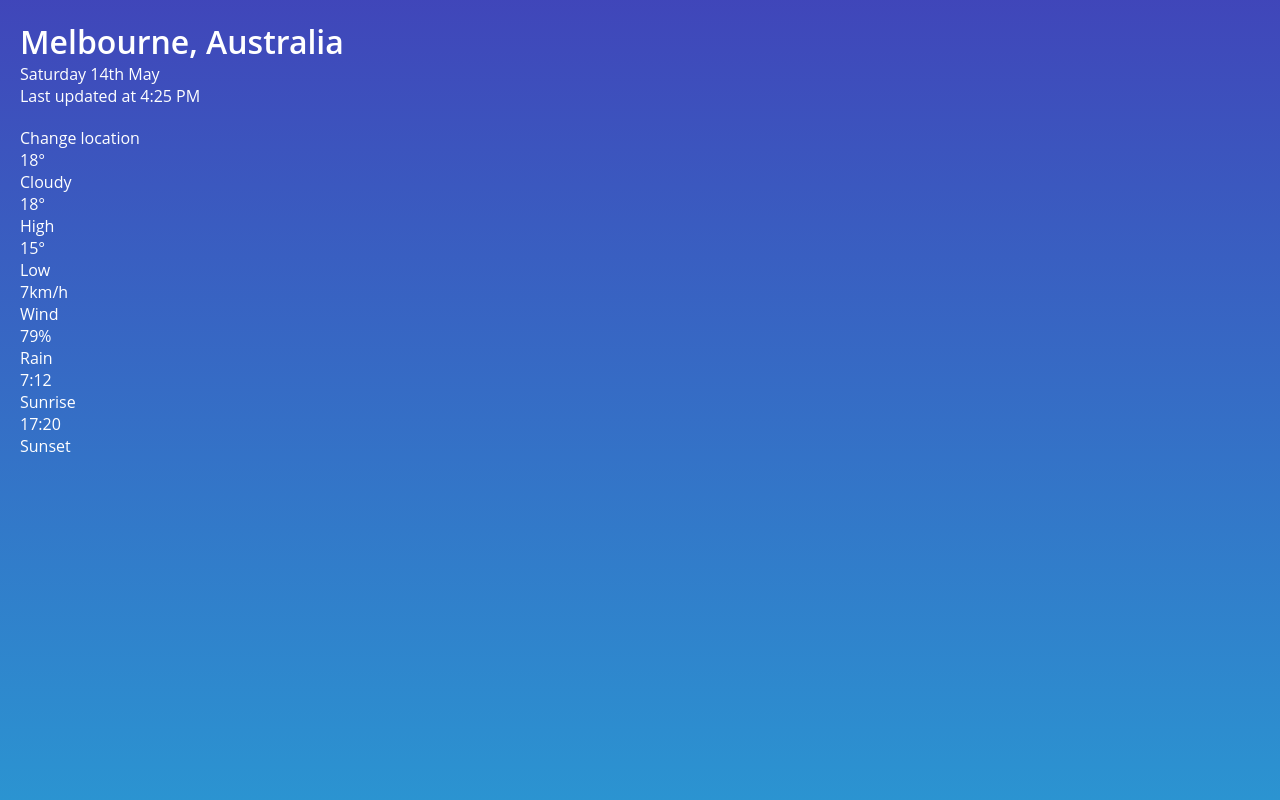
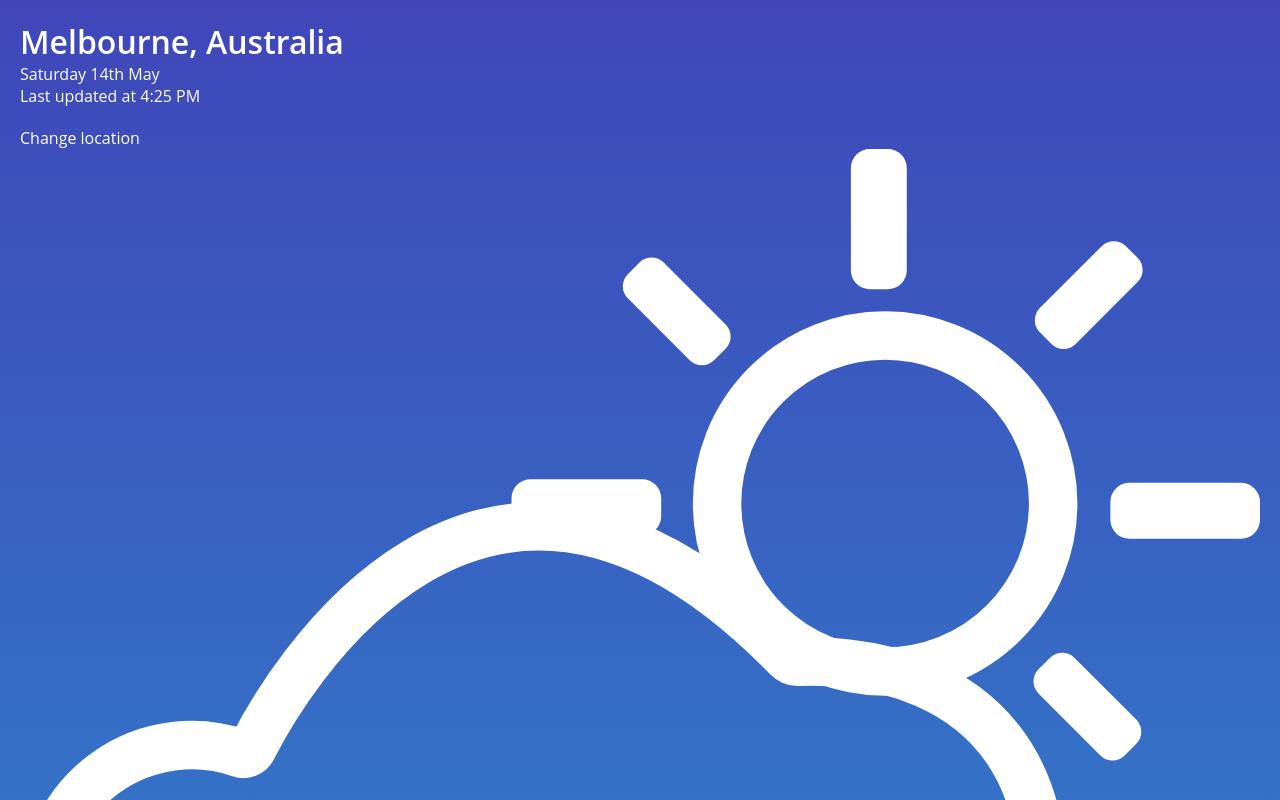
Before and after one commit to lyraddigital/react-weather-app-youtube, a React (Create React App) app: page / in a window 1280 px wide. Shown: the top 800 px of the page. Built offline with nearby package versions, Linux system fonts and the light colour scheme.

Commit message:
First SVG

```diff
--- a/src/App.tsx
+++ b/src/App.tsx
@@ -1,4 +1,6 @@
 import './App.scss';
+
+import { CloudyIcon } from './components/Icons/CloudyIcon/CloudyIcon';
 
 function App() {
   return (
@@ -15,7 +17,7 @@ function App() {
         <div id="currentWeather">
           <div className="currentTemperature">
             <div className="iconContainer">
-              {/* This is where the SVG weather icon will go */}
+              <CloudyIcon />
             </div>
             <div className="contentContainer">
               <div className="value">18&deg;</div>
--- /dev/null
+++ b/src/components/Icons/CloudyIcon/CloudIcon.module.scss
@@ -0,0 +1,10 @@
+.cls1 {
+    fill: none;
+    stroke: #fff;
+    stroke-miterlimit: 10;
+    stroke-width: 1.5px;
+}
+
+.cls2 {
+    fill: #fff;
+}
--- /dev/null
+++ b/src/components/Icons/CloudyIcon/CloudyIcon.tsx
@@ -0,0 +1,74 @@
+import style from './CloudIcon.module.scss';
+
+export const CloudyIcon = (): JSX.Element => {
+    return (
+        <svg
+            id="clouds-icon"
+            xmlns="http://www.w3.org/2000/svg"
+            viewBox="0 0 38.37 29.75"
+        >
+        <g id="Layer_2" data-name="Layer 2">
+            <g id="Layer_1-2" data-name="Layer 1">
+            <circle className={style.cls1} cx="26.77" cy="10.97" r="5.2" />
+            <rect
+                className={style.cls2}
+                x="31.18"
+                y="3.74"
+                width="3.77"
+                height="1.57"
+                rx="0.53"
+                transform="translate(6.49 24.7) rotate(-45)"
+            />
+            <rect
+                className={style.cls2}
+                x="18.44"
+                y="4.24"
+                width="3.77"
+                height="1.57"
+                rx="0.53"
+                transform="translate(31.14 22.95) rotate(-135)"
+            />
+            <rect
+                className={style.cls2}
+                x="31.15"
+                y="16.48"
+                width="3.77"
+                height="1.57"
+                rx="0.53"
+                transform="translate(44.18 52.82) rotate(-135)"
+            />
+            <rect
+                className={style.cls2}
+                x="35.19"
+                y="8.89"
+                width="1.73"
+                height="4.63"
+                rx="0.59"
+                transform="translate(47.26 -24.86) rotate(90)"
+            />
+            <rect
+                className={style.cls2}
+                x="25.71"
+                width="1.73"
+                height="4.34"
+                rx="0.59"
+                transform="translate(53.15 4.34) rotate(180)"
+            />
+            <path
+                className={style.cls1}
+                d="M7.18,18.56c.89-1.77,7-12.65,16.58-2.82a.43.43,0,0,0,.3.13c1.08-.06,6.91-.11,7.55,5.84.66,6.15-4.84,7.17-5.54,7.28H5.75a5.45,5.45,0,0,1-5-5.83,4.57,4.57,0,0,1,6.07-4.46A.3.3,0,0,0,7.18,18.56Z"
+            />
+            <rect
+                className={style.cls2}
+                x="16.66"
+                y="8.78"
+                width="1.73"
+                height="4.63"
+                rx="0.59"
+                transform="translate(28.62 -6.44) rotate(90)"
+            />
+            </g>
+        </g>
+        </svg>
+    );
+}
```
